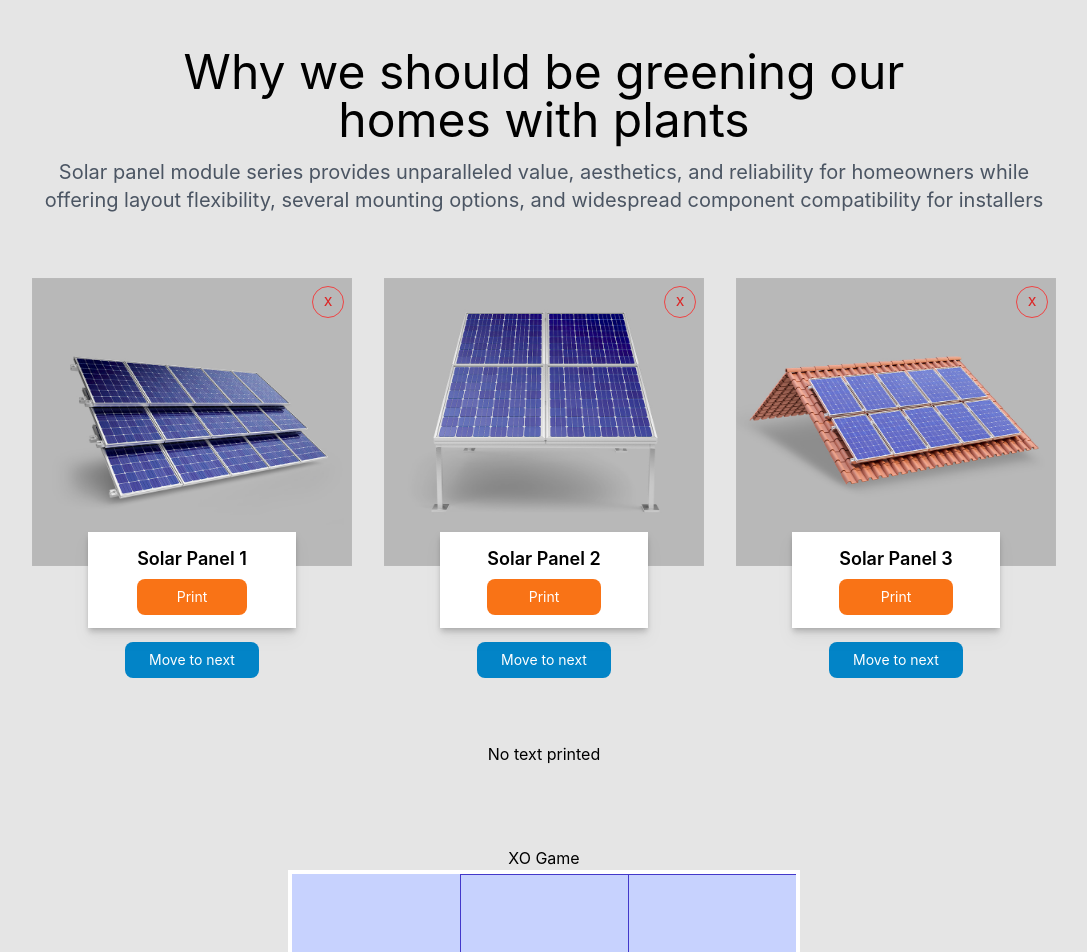
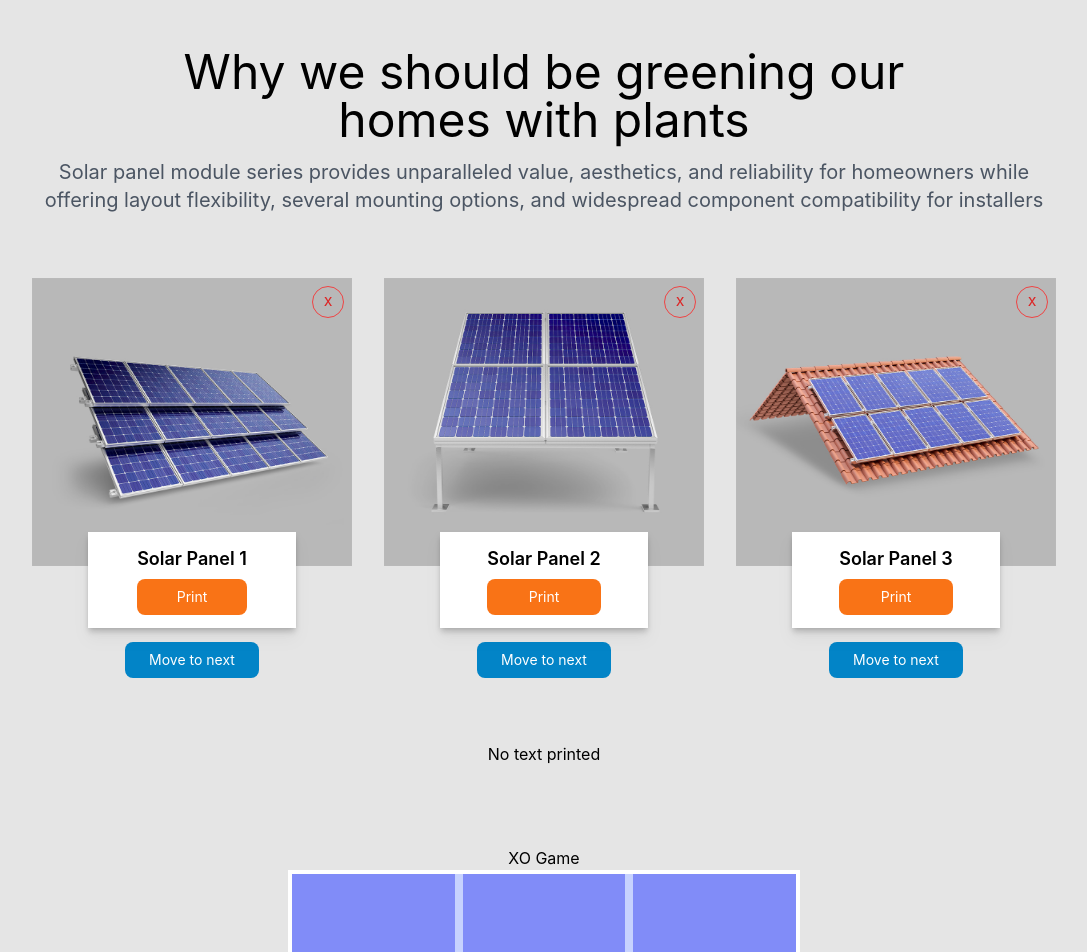
Before and after one commit to Amoly93/first_Project, a React (Create React App) app: page / in a window 1280 px wide. Shown: the top 952 px of the page, without its empty margins (96-1183 px from the left). Built offline with nearby package versions, Linux system fonts and the light colour scheme.

Commit message:
xo improve02

```diff
--- a/src/components/xo.js
+++ b/src/components/xo.js
@@ -14,25 +14,30 @@ function XO() {
     [2, 5, 8],
   ];
 
-  let [playerO, setPlayerO] = useState(true);
+  let [player, setPlayer] = useState("x");
 
   const xoFunc = (index) => {
     const newArrayxo = [...xo];
-    const textXo = playerO ? "O" : "X";
-    newArrayxo[index] = textXo;
+    newArrayxo[index] = player;
     setItem(newArrayxo);
-    setPlayerO(!playerO);
+    if (player === "x"){
+      setPlayer( "o");
+    }else{
+      setPlayer( "x");
+    }
+
   };
 
   const checkWin = () => {
-    const lasPlayer = playerO ? "X" : "O";
+
     for (let i = 0; i < indexOfArrayOX.length; i++) {
       if (
         indexOfArrayOX[i].every((index) => {
-          return xo[index] === lasPlayer;
+          return xo[index] === player;
         })
       ) {
-        return `winner 🎉 ${lasPlayer}`;
+
+        return `Winner  Player ${player} 🎉`;
       }
     }
   };
@@ -41,15 +46,16 @@ function XO() {
     <div className="conainer max-w-2xl mx-auto p-20">
       <h1 className="text-center ">XO Game</h1>
       <h1 className="text-center">{checkWin()}</h1>
-      <div className="bg-indigo-200  grid grid-cols-3 border-solid  border-4 border-white divide-y divide-x divide-indigo-700">
+      <div className=" bg-indigo-200   grid grid-cols-3 border-solid gap-2  border-4 border-white " >
         {xo.map((x, index) => {
           return (
             <button
-              className="h-20 "
+              className="h-20   bg-indigo-400 "
               onClick={() => xoFunc(index)}
-              disabled={!(xo[index] === "")}
+              // disabled={(textWinner.startsWith('Winner') ) }
+               disabled={!(xo[index] === "")}
             >
-              <p className="text-6xl text-blue-600 text-center">{x}</p>
+              <p className={`text-5xl ${x === "x"? 'text-blue-600': 'text-red-600'}`}  >{x}</p>
             </button>
           );
         })}
```
